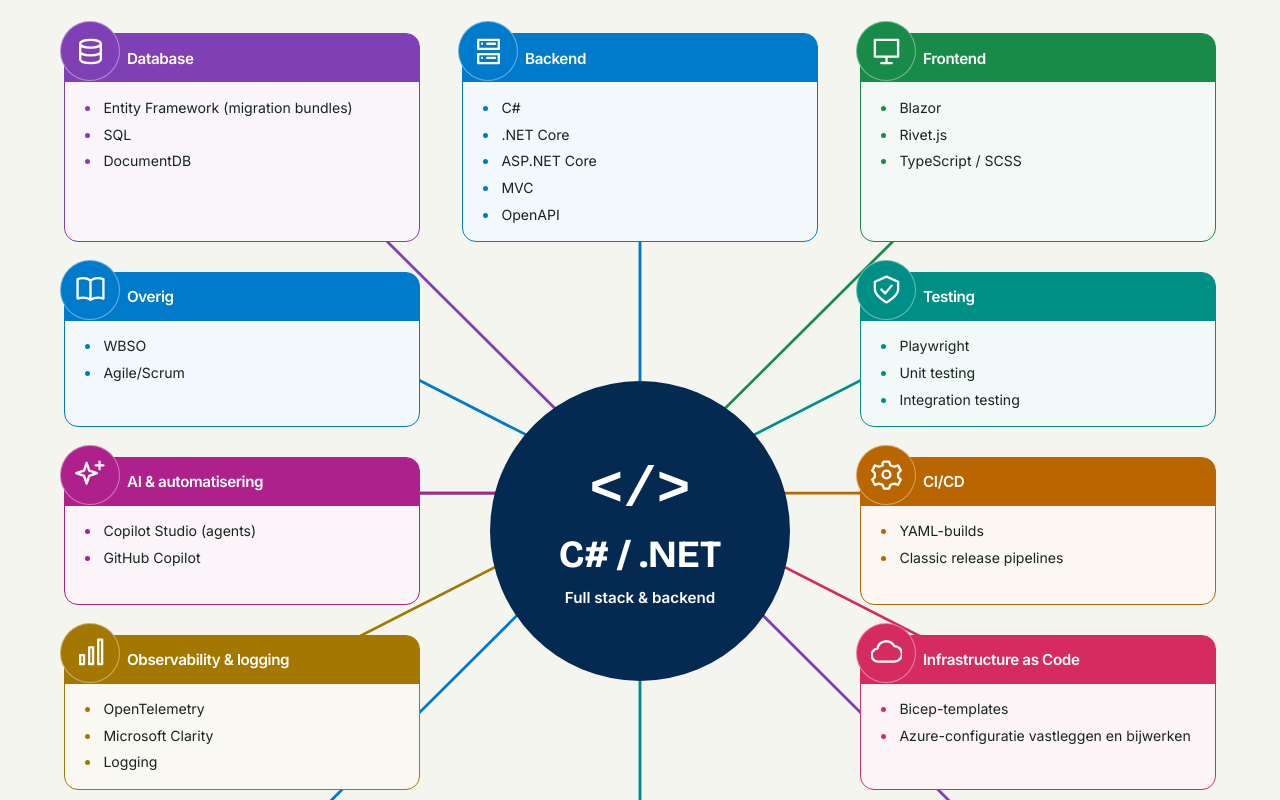
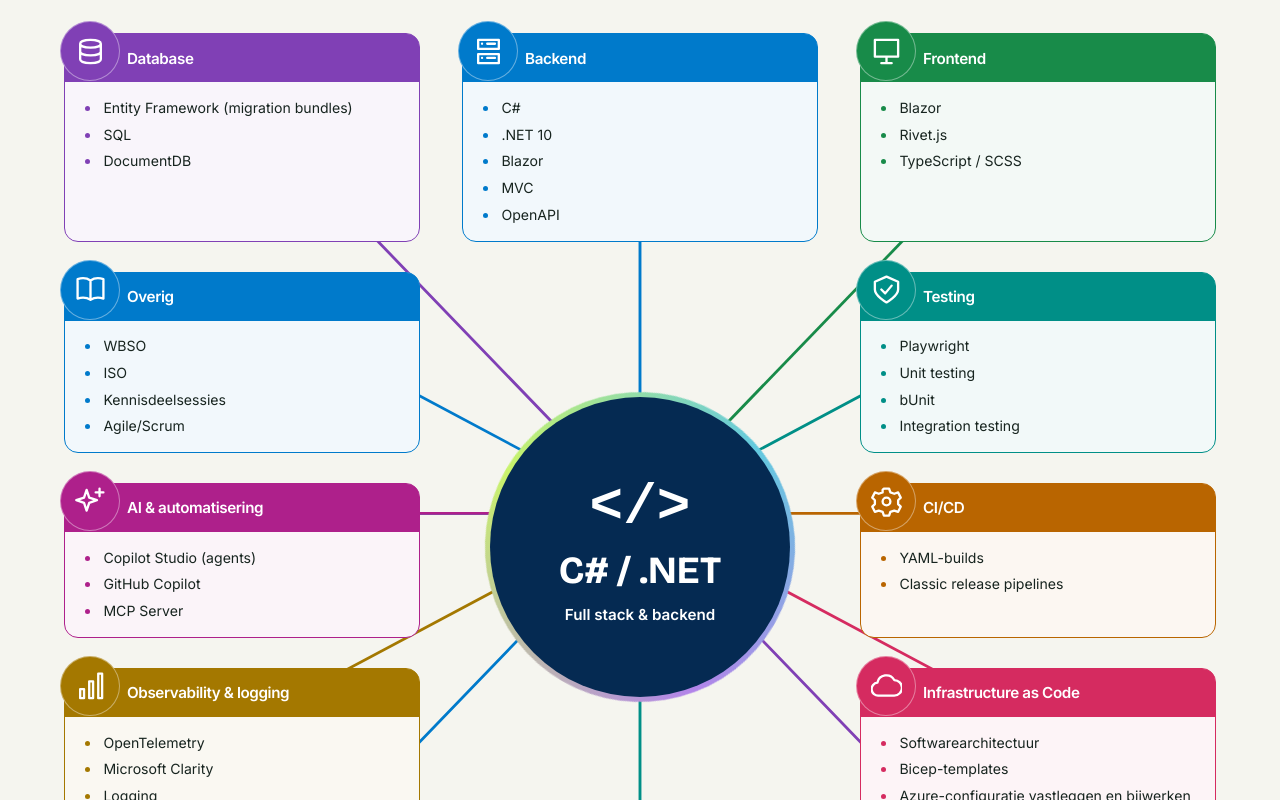
Before and after one commit to IvandeJong/Website, an Angular app: page / in a window 1280 px wide. Shown: the part 1040-1840 px from the top of the page. Built offline with nearby package versions, Linux system fonts and the light colour scheme.

Commit message:
Update skills, added gradient rotating border behind central bullit

```diff
--- a/package.json
+++ b/package.json
@@ -7,7 +7,8 @@
   },
   "scripts": {
     "ng": "ng",
-    "start": "ng serve",
+    "start": "ng serve --configuration production",
+    "start:dev": "ng serve --configuration development",
     "build": "ng build",
     "watch": "ng build --watch --configuration development",
     "deploy": "wrangler deploy",
--- a/src/app/app.component.html
+++ b/src/app/app.component.html
@@ -43,9 +43,11 @@
           <path stroke="#007acb" d="M500 450 160 260" />
         </svg>
         <div class="skills-hub">
-          <span class="skills-code" aria-hidden="true">&lt;/&gt;</span>
-          <p>C# / .NET</p>
-          <span>Full stack & backend</span>
+          <div class="skills-hub-face">
+            <span class="skills-code" aria-hidden="true">&lt;/&gt;</span>
+            <p>C# / .NET</p>
+            <span>Full stack & backend</span>
+          </div>
         </div>
         @for (skill of skills; track skill.id) {
           <article class="skill-card" [class]="'skill-card skill-' + skill.id" [style.--skill-color]="skill.color" [attr.aria-labelledby]="'skill-' + skill.id">
--- a/src/app/skills.ts
+++ b/src/app/skills.ts
@@ -15,7 +15,7 @@
   {
     id: 'backend', title: 'Backend', color: '#007acb',
     icon: 'M4 3h16v7H4zM4 14h16v7H4zM7 6h.01M7 17h.01M11 6h6M11 17h6',
-    items: ['C#', '.NET Core', 'ASP.NET Core', 'MVC', 'OpenAPI'],
+    items: ['C#', '.NET 10', 'Blazor', 'MVC', 'OpenAPI'],
   },
   {
     id: 'frontend', title: 'Frontend', color: '#188b49',
@@ -24,18 +24,18 @@
   },
   {
     id: 'ervaring', title: 'Overig', color: '#007acb',
-    icon: 'M12 5C9 3 5 3 2 4v15c3-1 7-1 10 1 3-2 7-2 10-1V4c-3-1-7-1-10 1zm0 0v15',
-    items: ['WBSO', 'Agile/Scrum'],
+      icon: 'M12 5C9 3 5 3 2 4v15c3-1 7-1 10 1 3-2 7-2 10-1V4c-3-1-7-1-10 1zm0 0v15',
+      items: ['WBSO', 'ISO', 'Kennisdeelsessies' , 'Agile/Scrum'],
   },
   {
     id: 'testing', title: 'Testing', color: '#008f87',
     icon: 'M12 2 3 6v6c0 5 9 10 9 10s9-5 9-10V6zM8 12l3 3 5-6',
-    items: ['Playwright', 'Unit testing', 'Integration testing'],
+    items: ['Playwright', 'Unit testing', 'bUnit' , 'Integration testing'],
   },
   {
     id: 'automation', title: 'AI & automatisering', color: '#ae208b',
     icon: 'm9 3 2 6 6 2-6 2-2 6-2-6-6-2 6-2zM19 2v6M16 5h6',
-    items: ['Copilot Studio (agents)', 'GitHub Copilot'],
+    items: ['Copilot Studio (agents)', 'GitHub Copilot', 'MCP Server'],
   },
   {
     id: 'delivery', title: 'CI/CD', color: '#b96500',
@@ -50,7 +50,7 @@
   {
     id: 'infrastructure', title: 'Infrastructure as Code', color: '#d52b60',
     icon: 'M6 19a5 5 0 0 1-1-10 7 7 0 0 1 13-2 6 6 0 0 1 0 12z',
-    items: ['Bicep-templates', 'Azure-configuratie vastleggen en bijwerken'],
+      items: ['Softwarearchitectuur', 'Bicep-templates', 'Azure-configuratie vastleggen en bijwerken'],
   },
   {
     id: 'devops', title: 'Azure DevOps', color: '#007acb',
@@ -65,6 +65,6 @@
   {
     id: 'security', title: 'Security', color: '#8040b5',
     icon: 'M12 2 3 6v6c0 5 9 10 9 10s9-5 9-10V6zM12 9a3 3 0 1 0 0 6 3 3 0 0 0 0-6',
-    items: ['ISO', 'Security by design'],
+    items: ['Azure keyvault', 'EntraId managed identities', 'Security by design'],
   },
 ];
--- a/src/styles.css
+++ b/src/styles.css
@@ -50,10 +50,13 @@
 .skills, .work { padding: clamp(4rem, 7vw, 7rem) 0; border-top: 1px solid var(--line); }
 .skills-map { position: relative; display: grid; grid-template-columns: repeat(3, minmax(0, 1fr)); grid-template-rows: repeat(5, minmax(148px, auto)); grid-template-areas: "database backend frontend" "integration hub testing" "automation hub delivery" "observability hub infrastructure" "devops azure security"; gap: 30px 42px; padding: 14px 0 0; }
 .skills-connections { position: absolute; inset: 0; width: 100%; height: 100%; fill: none; stroke-width: 2.5; pointer-events: none; }
-.skills-hub { grid-area: hub; z-index: 1; align-self: center; justify-self: center; display: flex; flex-direction: column; align-items: center; justify-content: center; width: 110%; max-width: 300px; aspect-ratio: 1; border-radius: 50%; background: #052a52; color: white; text-align: center; }
-.skills-hub p { font: 700 clamp(1.7rem, 3vw, 2.5rem)/1.3 "Bricolage Grotesque", system-ui, sans-serif; }
-.skills-hub > span:last-child { margin-top: 0.35rem; font-size: 0.95rem; font-weight: 600; }
+.skills-hub { position: relative; isolation: isolate; grid-area: hub; z-index: 1; align-self: center; justify-self: center; display: grid; place-items: center; width: 110%; max-width: 300px; aspect-ratio: 1; border-radius: 50%; color: white; text-align: center; }
+.skills-hub::before { content: ""; position: absolute; z-index: -1; inset: -5px; border-radius: inherit; background: conic-gradient(from 0deg, #c9f36a, #63c9df 110deg, #b284e9 220deg, #c9f36a); animation: hub-loader-spin 6s linear infinite; }
+.skills-hub-face { display: flex; flex-direction: column; align-items: center; justify-content: center; width: 100%; height: 100%; border-radius: inherit; background: #052a52; }
+.skills-hub-face p { font: 700 clamp(1.7rem, 3vw, 2.5rem)/1.3 "Bricolage Grotesque", system-ui, sans-serif; }
+.skills-hub-face > span:last-child { margin-top: 0.35rem; font-size: 0.95rem; font-weight: 600; }
 .skills-code { font: 600 3.5rem/1.4 monospace; }
+@keyframes hub-loader-spin { to { transform: rotate(1turn); } }
 .skill-card { position: relative; z-index: 2; min-width: 0; align-self: stretch; border: 1px solid var(--skill-color); border-radius: 14px; background: color-mix(in srgb, var(--skill-color) 5%, white); }
 .skill-card h3 { position: relative; display: flex; align-items: center; min-height: 48px; padding: 0.65rem 0.6rem 0.65rem 62px; border-radius: 12px 12px 0 0; background: var(--skill-color); color: white; font-family: "Inter", system-ui, sans-serif; font-size: 0.95rem; line-height: 1.3; letter-spacing: -0.025em; }
 .skill-icon { position: absolute; left: -5px; top: -13px; display: grid; place-items: center; width: 60px; height: 60px; border: 1px solid #ffffff66; border-radius: 50%; background: var(--skill-color); }
@@ -137,6 +140,7 @@
 }
 @media (prefers-reduced-motion: reduce) {
   html { scroll-behavior: auto; }
+  .skills-hub::before { animation: none; }
   .btn, .project-card, .skill-card, .project-image img { transition: none; }
   .btn:hover, .project-card:hover, .project-card:focus-within, .skill-card:hover, .skill-card:focus-within, .project-card:hover img, .project-card:focus-within img { transform: none; }
 }
```
